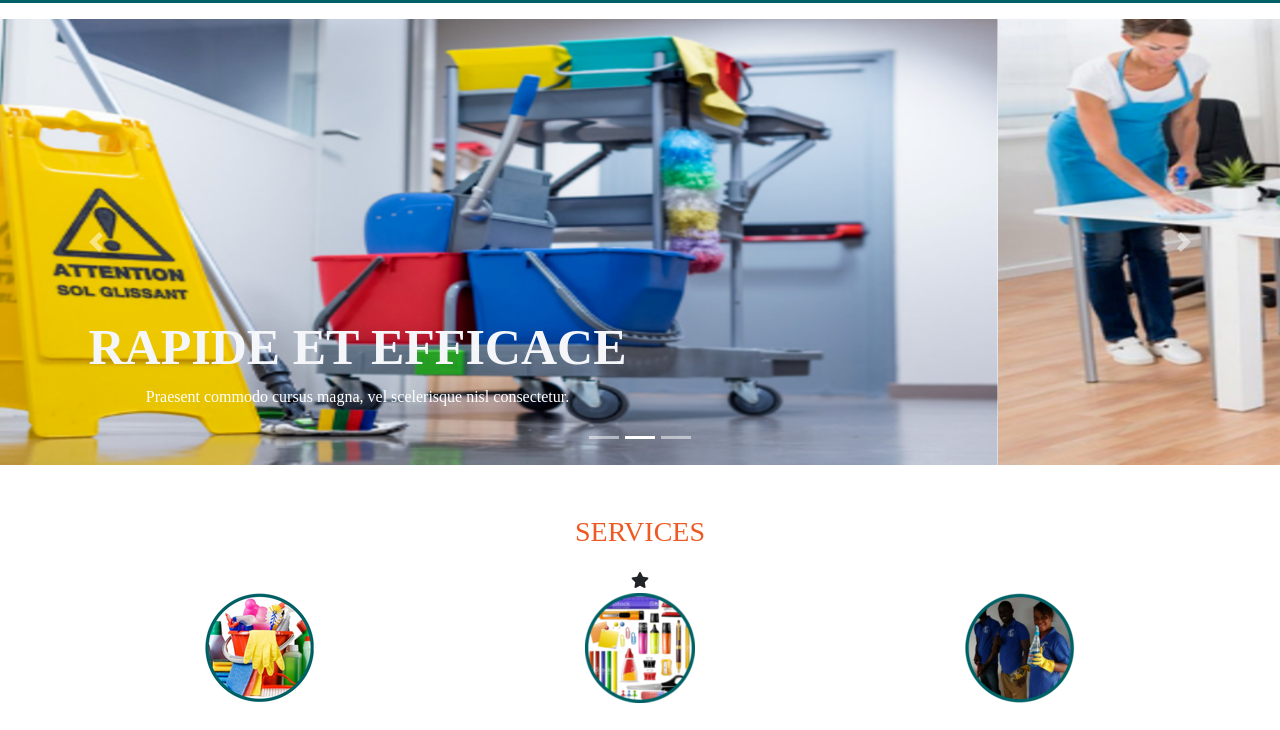
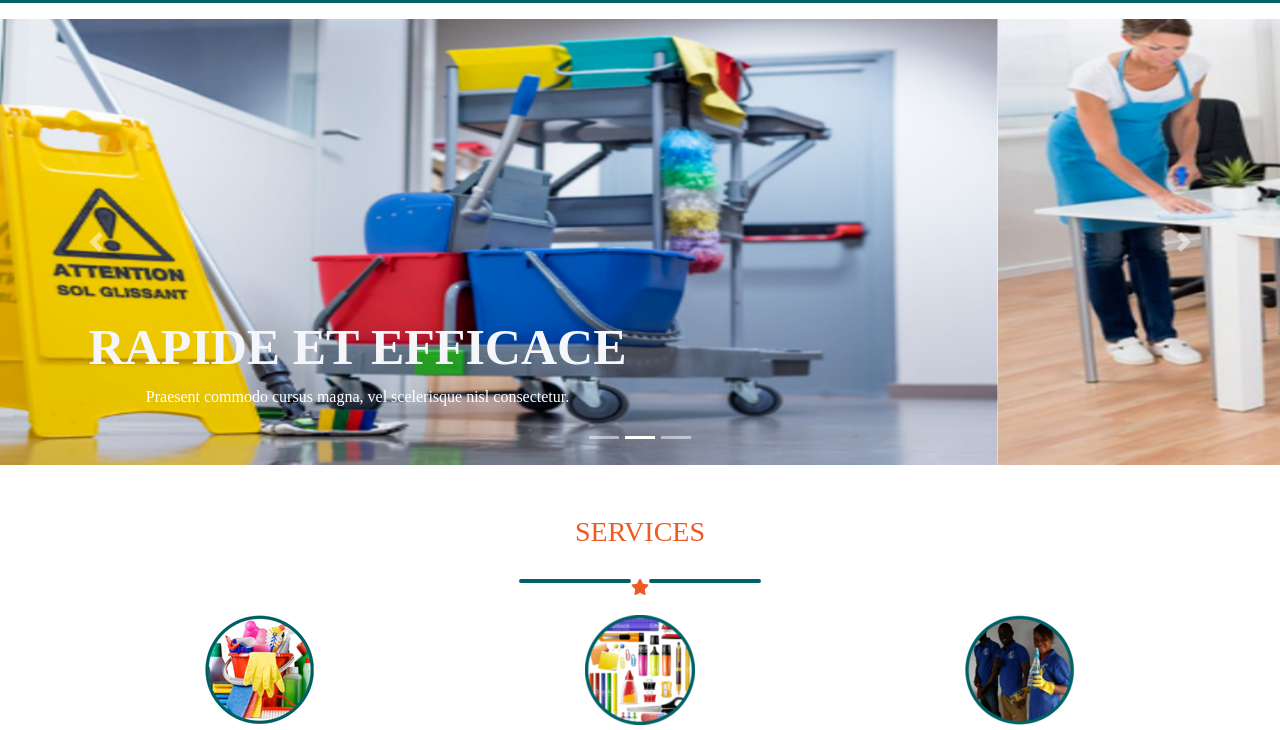
Before and after one commit to booba-git/Travail-groupe-gnoumaWeb, a plain HTML site: page index.html in a window 1280 px wide. Shown: the part 69-799 px from the top of the page. Drawn offline with nearby package versions, Linux system fonts and the light colour scheme.

Commit message:
Mon fichier css

```diff
--- a/style.css
+++ b/style.css
@@ -19,6 +19,22 @@ font-family: 'Source Sans Pro';
 #mainNav ul li :hover{
     color: #EE5A24;
 }
+/*ligne horizontale*/
+.divider-custom-line {
+  width: 100%;
+  max-width: 7rem;
+  height: 0.25rem;
+  background-color: #006266;
+  border-radius: 1rem;
+  border-color: #006266 !important;
+}
+#lgn{
+    padding-bottom: 20px;
+}
+.divider-custom-icon{
+ line-height: 1px ;
+    color: #EE5A24;
+}
 
 /*Mise en forme sevices */
 
@@ -28,7 +44,7 @@ font-family: 'Source Sans Pro';
 #services h3{
     text-align: center;
     text-transform: uppercase;
-    margin-bottom: 20px;
+    margin-bottom: 30px;
     color: #EE5A24;
 }
 #services h4{
```
